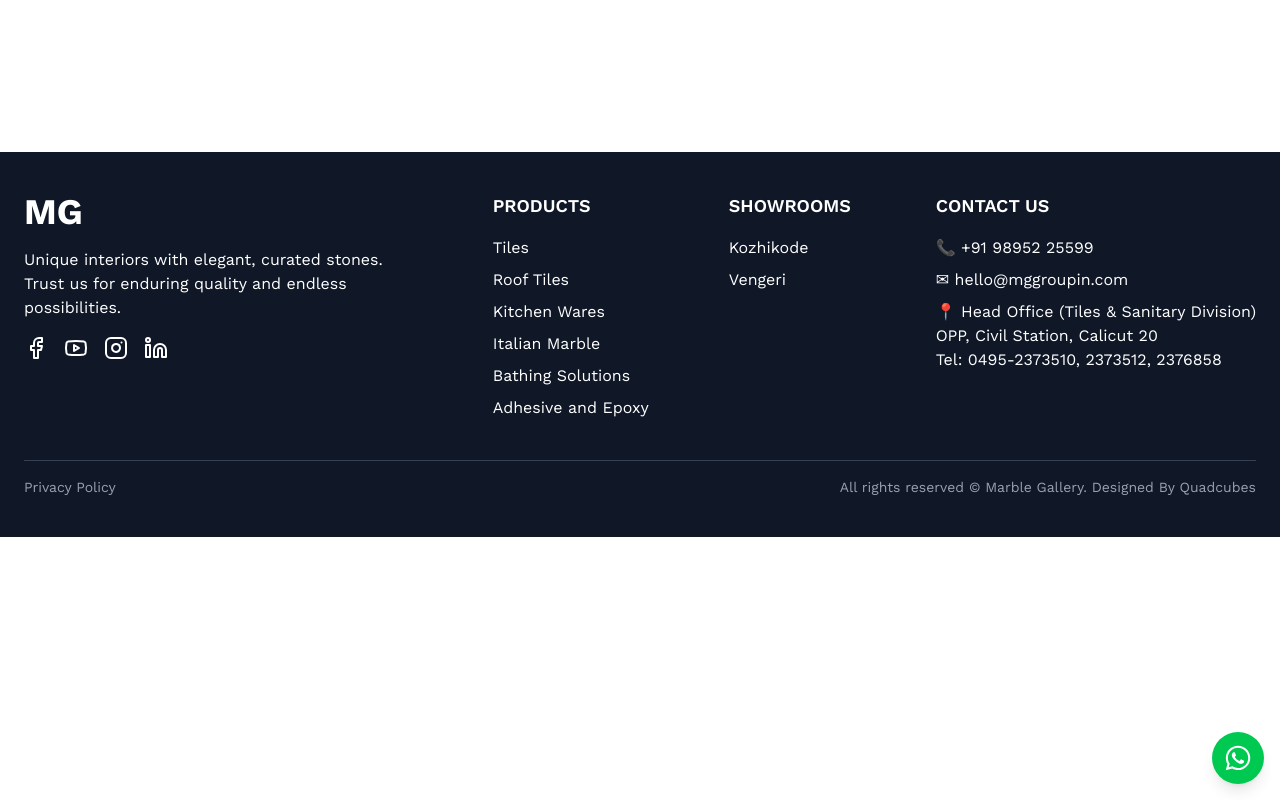
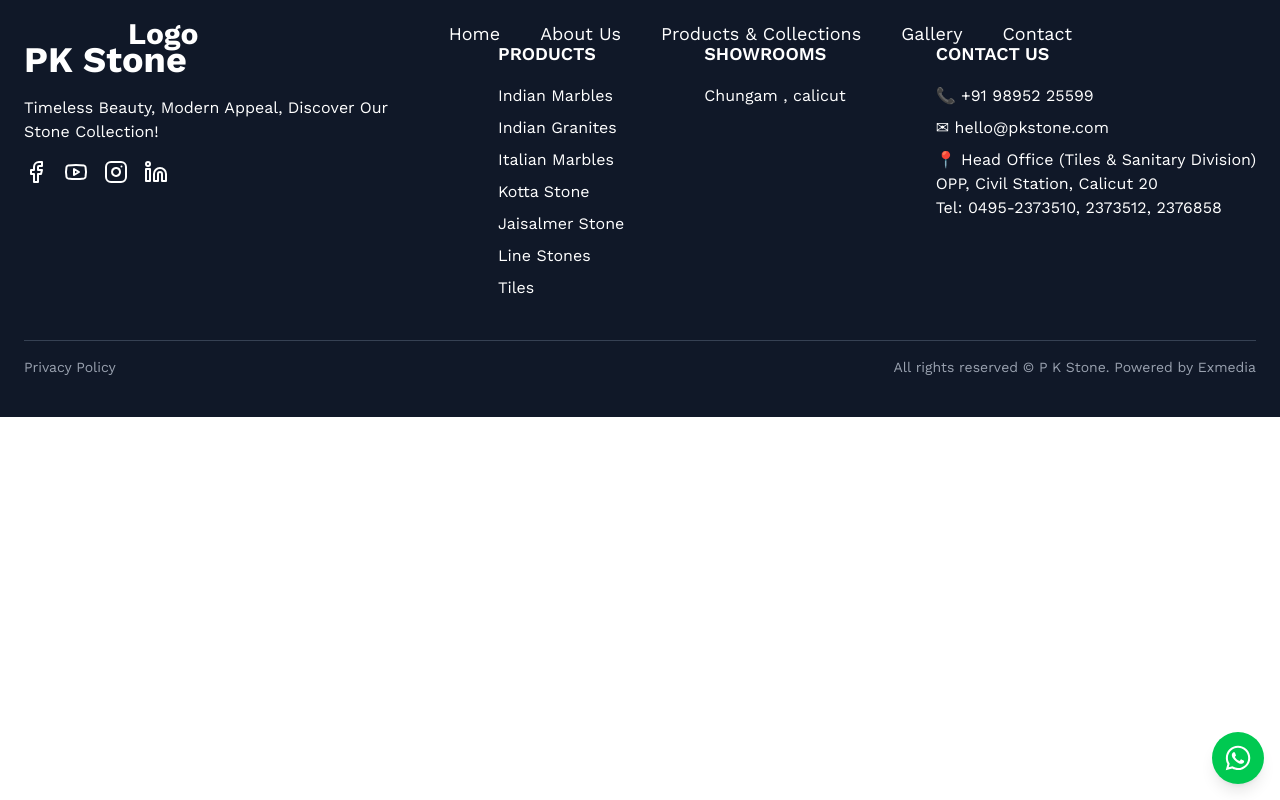
Before and after one commit to VIPINRAJK26/Marble, a React (Vite) app: page /about in a window 1280 px wide. Built offline with nearby package versions, Linux system fonts and the light colour scheme.

Commit message:
added founders

```diff
--- a/package.json
+++ b/package.json
@@ -16,6 +16,7 @@
     "lucide-react": "^0.475.0",
     "react": "^19.0.0",
     "react-dom": "^19.0.0",
+    "react-hash-link": "^1.0.2",
     "react-icons": "^5.4.0",
     "react-router-dom": "^7.1.5",
     "react-router-hash-link": "^2.4.3",
--- a/src/Components/Footer/Footer.jsx
+++ b/src/Components/Footer/Footer.jsx
@@ -2,14 +2,13 @@
 
 const Footer = () => {
   return (
-    <footer className="bg-gray-900 text-white py-10 px-6 mt-32">
+    <footer className="bg-gray-900 text-white py-10 px-6 ">
       <div className="max-w-7xl mx-auto flex flex-col md:flex-row justify-between gap-10">
         {/* Left Section - Logo & Description */}
         <div className="flex flex-col items-center md:items-start text-center md:text-left">
-          <div className="text-4xl font-bold">MG</div>
+          <div className="text-4xl font-bold">PK Stone</div>
           <p className="mt-4 max-w-sm">
-            Unique interiors with elegant, curated stones. Trust us for enduring
-            quality and endless possibilities.
+            Timeless Beauty, Modern Appeal, Discover Our Stone Collection!
           </p>
           {/* Social Media Icons */}
           <div className="flex gap-4 mt-4">
@@ -26,12 +25,13 @@
             <h3 className="text-lg font-semibold">PRODUCTS</h3>
             <ul className="mt-4 space-y-2">
               {[
+                "Indian Marbles",
+                "Indian Granites",
+                "Italian Marbles",
+                "Kotta Stone",
+                "Jaisalmer Stone",
+                "Line Stones",
                 "Tiles",
-                "Roof Tiles",
-                "Kitchen Wares",
-                "Italian Marble",
-                "Bathing Solutions",
-                "Adhesive and Epoxy",
               ].map((item, index) => (
                 <li key={index} className="hover:text-gray-400 cursor-pointer">
                   {item}
@@ -42,7 +42,7 @@
           <div>
             <h3 className="text-lg font-semibold">SHOWROOMS</h3>
             <ul className="mt-4 space-y-2">
-              {["Kozhikode", "Vengeri"].map((item, index) => (
+              {["Chungam , calicut"].map((item, index) => (
                 <li key={index} className="hover:text-gray-400 cursor-pointer">
                   {item}
                 </li>
@@ -56,7 +56,7 @@
           <h3 className="text-lg font-semibold">CONTACT US</h3>
           <ul className="mt-4 space-y-2">
             <li>📞 +91 98952 25599</li>
-            <li>✉ hello@mggroupin.com</li>
+            <li>✉ hello@pkstone.com</li>
             <li>
               📍 Head Office (Tiles & Sanitary Division)
               <br /> OPP, Civil Station, Calicut 20
@@ -70,7 +70,7 @@
       <div className="border-t border-gray-700 mt-10 pt-4 text-center text-sm text-gray-400">
         <div className="flex flex-col md:flex-row justify-between items-center max-w-7xl mx-auto">
           <p>Privacy Policy</p>
-          <p>All rights reserved © Marble Gallery. Designed By Quadcubes</p>
+          <p>All rights reserved © P K Stone. Powered by Exmedia</p>
         </div>
       </div>
     </footer>
--- a/src/Components/Home/FeaturedProducts.jsx
+++ b/src/Components/Home/FeaturedProducts.jsx
@@ -1,17 +1,17 @@
 
 const FeaturedProducts = () => (
-  <div
+  <div id="products" className="py-14"
 
   >
     <div>
-      <h1 className="text-center font-bold text-3xl">Featured Products</h1>
+      <h1 className="text-center font-bold text-gray-800 text-3xl">Featured Products</h1>
     </div>
     <div className="grid grid-cols-1 md:grid-cols-3 gap-4 space-y-4 pt-10 md:px-32 px-5">
       <div >
         <img
           src="https://img.freepik.com/free-photo/beautiful-kitchen-interior-design_23-2150976582.jpg?t=st=1739598642~exp=1739602242~hmac=53ebac51b9627c8719d34dc7b44bdefd6dde92162c96995e301a4250277d29f8&w=740"
           alt=""
-          className="rounded-md hover:-translate-y-5 duration-300 w-[95%]"
+          className="rounded-md hover:-translate-y-5 duration-300 w-[95%] opacity-90"
 
 
         />
@@ -20,35 +20,35 @@
         <img
           src="https://img.freepik.com/free-photo/beautiful-kitchen-interior-design_23-2150976582.jpg?t=st=1739598642~exp=1739602242~hmac=53ebac51b9627c8719d34dc7b44bdefd6dde92162c96995e301a4250277d29f8&w=740"
           alt=""
-          className="rounded-md hover:-translate-y-5 duration-300 w-[95%]"
+          className="rounded-md hover:-translate-y-5 duration-300 w-[95%] opacity-90"
         />
       </div>
       <div>
         <img
           src="https://img.freepik.com/free-photo/beautiful-kitchen-interior-design_23-2150976582.jpg?t=st=1739598642~exp=1739602242~hmac=53ebac51b9627c8719d34dc7b44bdefd6dde92162c96995e301a4250277d29f8&w=740"
           alt=""
-          className="rounded-md hover:-translate-y-5 duration-300 w-[95%]"
+          className="rounded-md hover:-translate-y-5 duration-300 w-[95%] opacity-90"
         />
       </div>
       <div>
         <img
           src="https://img.freepik.com/free-photo/beautiful-kitchen-interior-design_23-2150976582.jpg?t=st=1739598642~exp=1739602242~hmac=53ebac51b9627c8719d34dc7b44bdefd6dde92162c96995e301a4250277d29f8&w=740"
           alt=""
-          className="rounded-md hover:-translate-y-5 duration-300 w-[95%]"
+          className="rounded-md hover:-translate-y-5 duration-300 w-[95%] opacity-90"
         />
       </div>
       <div>
         <img
           src="https://img.freepik.com/free-photo/beautiful-kitchen-interior-design_23-2150976582.jpg?t=st=1739598642~exp=1739602242~hmac=53ebac51b9627c8719d34dc7b44bdefd6dde92162c96995e301a4250277d29f8&w=740"
           alt=""
-          className="rounded-md hover:-translate-y-5 duration-300 w-[95%]"
+          className="rounded-md hover:-translate-y-5 duration-300 w-[95%] opacity-90"
         />
       </div>
       <div>
         <img
           src="https://img.freepik.com/free-photo/beautiful-kitchen-interior-design_23-2150976582.jpg?t=st=1739598642~exp=1739602242~hmac=53ebac51b9627c8719d34dc7b44bdefd6dde92162c96995e301a4250277d29f8&w=740"
           alt=""
-          className="rounded-md hover:-translate-y-5 duration-300 w-[95%]"
+          className="rounded-md hover:-translate-y-5 duration-300 w-[95%] opacity-90"
         />
       </div>
     </div>
--- /dev/null
+++ b/src/Components/Home/Founders.jsx
@@ -0,0 +1,80 @@
+import { useState } from "react";
+
+const Founders = () => {
+  const [openIndex, setOpenIndex] = useState(null);
+
+  const toggleDropdown = (index) => {
+    setOpenIndex(openIndex === index ? null : index);
+  };
+
+  const founders = [
+    {
+      name: "Mr.Ashraf ",
+      role: "Founder & Managing Director ",
+      img: "https://img.freepik.com/free-photo/cheerful-senior-businessman-crossed-arms-gesture_53876-105185.jpg?ga=GA1.1.1208105082.1712396076&semt=ais_hybrid",
+      description:
+        "Mr. Ashraf PK, the founder of PK Store, is a seasoned entrepreneur with 28 years of international experience in diverse industries, including supermarkets, restaurants, fuel pumps, and garments, primarily based in Jeddah and Dubai. His extensive expertise in managing and scaling businesses across multiple sectors has equipped him with a deep understanding of global markets and consumer needs. Leveraging his vast experience, Mr. Ashraf established PK Store, aiming to bring innovative retail solutions and high-quality products to his customers. His commitment to excellence and customer satisfaction has made him a respected figure in the business community, both locally and internationally.",
+    },
+    {
+      name: "Mr.Sanjeev Kumar ( Saji) ",
+      role: "Director",
+      img: "https://img.freepik.com/free-photo/cheerful-senior-businessman-crossed-arms-gesture_53876-105185.jpg?ga=GA1.1.1208105082.1712396076&semt=ais_hybrid",
+      description:
+        "Mr. Sanjeev Kurar, popularly known as Saji, is the Director of PK Stone, boasting an impressive 30-year career in the natural stone industry. Based in Rajasthan, India—a hub for high-quality marble and granite—he has extensive expertise in purchasing, sales, and quality management of natural stones. His deep knowledge of materials like marble and granite has made him a trusted name in the industry, catering to both domestic and international markets. In addition to his work with PK Stone, Mr. Kurar has contributed his expertise to prestigious projects, including collaborations with Taj Hotels and Malabar Group, where his focus on quality and craftsmanship left a lasting impact. His ability to source, evaluate, and deliver premium natural stones has earned him a reputation for excellence and reliability. With a passion for innovation and sustainability, Mr. Kurar continues to lead PK Stone as a benchmark for quality and professionalism in the natural stone industry.",
+    },
+    {
+      name: "Mr.Devi Das ( Boby) ",
+      role: "Director",
+      img: "https://img.freepik.com/free-photo/cheerful-senior-businessman-crossed-arms-gesture_53876-105185.jpg?ga=GA1.1.1208105082.1712396076&semt=ais_hybrid",
+      description:
+        "Mr. Devi Das, fondly known as Boby, is keeping the position of Director of PK Stone with over three decades of experience since 1992. Specializing in the sales and purchasing of marbles and granites, he has established himself as a trusted expert in the industry. He is particularly renowned for his in-depth knowledge of Makrana Marbles, a premium variety known for its elegance and durability. His expertise, dedication, and commitment to quality have made him a respected figure in the natural stone trade, catering to both domestic and international markets while maintaining a strong reputation for excellence.",
+    },
+  ];
+
+  return (
+    <div className="bg-gray-50 py-14">
+      <h1 className="text-center font-bold text-gray-800 text-3xl">Founders</h1>
+      <div className="grid grid-cols-1 md:grid-cols-3 gap-4 pt-10 md:px-32 px-5">
+        {founders.map((founder, index) => (
+          <div
+            key={index}
+            className="bg-white rounded-md hover:scale-105 duration-300 w-[95%]"
+          >
+            <img
+              src={founder.img}
+              alt={founder.name}
+              className="rounded-sm w-full"
+            />
+            <div className="p-4">
+              <div
+                className="flex justify-between items-center cursor-pointer"
+                onClick={() => toggleDropdown(index)}
+              >
+                <h1 className="font-bold text-xl">{founder.name}</h1>
+                <span
+                  className={`transition-transform duration-300 ${
+                    openIndex === index ? "rotate-180" : ""
+                  }`}
+                >
+                  ▼
+                </span>
+              </div>
+              <p className="text-gray-500">{founder.role}</p>
+              <div
+                className={`transition-all duration-500 ease-in-out overflow-hidden ${
+                  openIndex === index
+                    ? "max-h-screen opacity-100 py-2"
+                    : "max-h-0 opacity-0"
+                }`}
+              >
+                <p className="text-gray-600">{founder.description}</p>
+              </div>
+            </div>
+          </div>
+        ))}
+      </div>
+    </div>
+  );
+};
+
+export default Founders;
--- a/src/Components/Home/Hero.jsx
+++ b/src/Components/Home/Hero.jsx
@@ -1,8 +1,20 @@
+import { useState, useEffect } from "react";
 import "slick-carousel/slick/slick.css";
 import "slick-carousel/slick/slick-theme.css";
 import Slider from "react-slick";
 
 const Hero = () => {
+  const [offsetY, setOffsetY] = useState(0);
+
+  useEffect(() => {
+    const handleScroll = () => {
+      setOffsetY(window.scrollY * 0.5); // Adjust speed of parallax effect
+    };
+
+    window.addEventListener("scroll", handleScroll);
+    return () => window.removeEventListener("scroll", handleScroll);
+  }, []);
+
   const settings = {
     dots: false,
     infinite: true,
@@ -25,7 +37,14 @@
     <div className="relative w-full h-screen overflow-hidden">
       <Slider {...settings}>
         {slides.map((src, index) => (
-          <div key={index} className="w-full h-screen">
+          <div
+            key={index}
+            className="w-full h-screen"
+            style={{
+              transform: `translateY(${offsetY * 0.2}px)`, // Parallax effect
+              transition: "transform 0.1s ease-out",
+            }}
+          >
             <img
               src={src}
               alt={`Slide ${index + 1}`}
@@ -34,31 +53,35 @@
           </div>
         ))}
       </Slider>
-      <div className="absolute top-1/2 left-[10%]  text-white">
-        <h2 className="text-3xl font-bold ">Exquisite Collection of</h2>
-        <h1 className="text-5xl font-bold ">
-          Bathroom Interiors and Fittings
-        </h1>
+      <div
+        className="absolute top-1/2 left-[10%] text-white"
+        style={{ transform: `translateY(${offsetY * 0.1}px)` }} // Slow parallax for text
+      >
+        <h2 className="text-3xl font-bold">Exquisite Collection of</h2>
+        <h1 className="text-5xl font-bold">Bathroom Interiors and Fittings</h1>
       </div>
-      <div className="absolute hidden md:flex bottom-[10%] left-[10%] grid md:grid-cols-4  gap-10  text-white ">
-        <div className="">
+      <div
+        className="absolute hidden md:flex bottom-[10%] left-[10%] grid md:grid-cols-4 gap-10 text-white"
+        style={{ transform: `translateY(${offsetY * 0.15}px)` }} // Slight parallax for content
+      >
+        <div>
           <p>Most Trusted</p>
           <p>Premium Marble</p>
         </div>
-        <div className="">
-          <p>Floors Choosen</p>
+        <div>
+          <p>Floors Chosen</p>
           <p>By Your Heart's Desire</p>
         </div>
-        <div className="">
-          <p>Exquisite Collection of </p>
+        <div>
+          <p>Exquisite Collection of</p>
           <p>Bathroom Interiors and fittings</p>
         </div>
-        <div className="">
+        <div>
           <p>A Pioneer Supplier of</p>
-          <p>Flooring , Roofing and Sanitary Solutions</p>
+          <p>Flooring, Roofing and Sanitary Solutions</p>
         </div>
       </div>
-      <div className="absolute hidden md:flex -right-14 bottom-[40%]  rotate-90 flex gap-10 text-white ">
+      <div className="absolute hidden md:flex -right-14 bottom-[40%] rotate-90  gap-10 text-white">
         {["Facebook", "Instagram", "YouTube", "LinkedIn"].map((social) => (
           <a href="#" key={social} className="hover:opacity-75">
             {social}
--- a/src/Components/Home/OurStory.jsx
+++ b/src/Components/Home/OurStory.jsx
@@ -22,21 +22,27 @@
           >
             <p className="font-semibold text-xl text-gray-500">OUR STORY</p>
             <h1 className="font-bold text-white my-2 text-3xl p-2 bg-gray-400">
-              28 Years of Building Legacy in Excellent Home Solutions
+              Over 30 years of Experience in Natural Stone Management
             </h1>
-            <p className="font-medium text-md text-gray-900 md:px-0 px-5">
-              Lorem ipsum, dolor sit amet consectetur adipisicing elit. Facilis
-              iste voluptatibus quos expedita deserunt illo modi exercitationem
-              similique laudantium ex esse soluta eaque, nobis reiciendis
-              aliquam nesciunt vero quasi tempore quisquam sint ea non earum
-              corporis. Reiciendis quia sint tenetur quod ea praesentium eius
-              quos! Earum quae tempora rem facere, doloribus veritatis maiores.
-              Doloremque adipisci necessitatibus eum aliquam. Nobis accusamus
-              illo odit optio tempore pariatur non ab culpa eligendi animi
-              minima ut, est vel neque, assumenda eveniet aliquid quia velit
-              aspernatur dolor. Assumenda fuga explicabo consectetur magnam,
-              nesciunt voluptatibus dolorem illo, inventore, dolor perspiciatis
-              quibusdam voluptates animi repudiandae tempore est.
+            <p className="font-medium text-md text-gray-900 md:px-0 px-5 text-justify">
+              PK Stones is a trusted name in the marble and granite industry,
+              boasting years of expertise as a leading distributor and dealer.
+              Specializing in high-quality natural stones, the company offers an
+              extensive range of premium marble, granite, and other stone
+              products tailored for residential, commercial, and architectural
+              projects. With a commitment to excellence, PK Stones sources
+              materials from renowned quarries worldwide, ensuring durability,
+              elegance, and timeless beauty in every piece.
+            </p>
+            <p className="font-medium text-md text-gray-900 md:px-0 px-5 text-justify">
+              Their skilled team provides advanced solutions, from selection and
+              customization to installation, catering to the unique needs of
+              clients. Known for their reliability, craftsmanship, and
+              customer-centric approach, PK Stones has built a strong reputation
+              for delivering exceptional quality and service. Whether it’s for
+              counter tops, flooring, or decorative accents, PK Stones
+              transforms spaces into stunning masterpieces, making them a
+              preferred choice for designers, builders, and homeowners alike
             </p>
           </div>
           <div className="md:flex justify-center">
--- a/src/Components/header/Navbar.jsx
+++ b/src/Components/header/Navbar.jsx
@@ -1,40 +1,137 @@
-import React from "react";
+import { useState, useEffect } from "react";
 import { Link } from "react-router-dom";
 import { HashLink } from "react-router-hash-link";
 
-const Navbar = ({ isScrolled }) => {
+const Navbar = () => {
+  const [scrolling, setScrolling] = useState(false);
+  const [menuOpen, setMenuOpen] = useState(false);
+
+  useEffect(() => {
+    const handleScroll = () => {
+      if (window.scrollY > 50) {
+        setScrolling(true);
+      } else {
+        setScrolling(false);
+      }
+    };
+    window.addEventListener("scroll", handleScroll);
+    return () => {
+      window.removeEventListener("scroll", handleScroll);
+    };
+  }, []);
+
   return (
-    <div
-      className={`hidden md:flex space-x-8 text-md   md:pr-32 ${
-        isScrolled ? "text-black" : "text-white"
+    <nav
+      className={`fixed top-0 left-0 w-full z-50 transition-all duration-300 ${
+        scrolling ? "bg-white shadow-md" : "bg-transparent"
       }`}
     >
-      {[
-        { name: "Home", path: "/" },
-        { name: "About Us", path: "/about#about" },
-        { name: "Products", path: "/products" },
-        { name: "Showrooms", path: "/showrooms" },
-        { name: "Contact Us", path: "/contact" },
-      ].map((item) => (
-        <div key={item.name}>
-          {item.name === "About Us" ? (
+      <div className="container mx-auto flex items-center justify-between md:px-32 px-6 py-4">
+        <Link
+          to="/"
+          className={`font-bold text-3xl ${
+            scrolling ? "text-gray-800" : "text-white"
+          }`}
+        >
+          Logo
+        </Link>
+
+        {/* Mobile Menu Button */}
+        <button
+          className="md:hidden text-3xl text-gray-800"
+          onClick={() => setMenuOpen(!menuOpen)}
+        >
+          {menuOpen ? "✖" : "☰"}
+        </button>
+
+        {/* Desktop Menu */}
+        <ul className="hidden md:flex space-x-10 text-lg relative md:right-20">
+          <li>
+            <Link to="/" className={scrolling ? "text-gray-800" : "text-white"}>
+              Home
+            </Link>
+          </li>
+          <li>
             <HashLink
-              to={item.path}
-              className="hover:opacity-75 hover:text-yellow-300 hover:scale-105 hover:underline"
+              smooth
+              to="#about"
+              className={scrolling ? "text-gray-800" : "text-white"}
             >
-              {item.name}
+              About Us
             </HashLink>
-          ) : (
+          </li>
+          <li>
+            <HashLink
+              smooth
+              to="#products"
+              className={scrolling ? "text-gray-800" : "text-white"}
+            >
+              Products & Collections
+            </HashLink>
+          </li>
+          <li>
+            <HashLink
+              smooth
+              to="#gallery"
+              className={scrolling ? "text-gray-800" : "text-white"}
+            >
+              Gallery
+            </HashLink>
+          </li>
+          <li>
             <Link
-              to={item.path}
-              className="hover:opacity-75 hover:text-yellow-300 hover:scale-105 hover:underline"
+              to="/contact"
+              className={scrolling ? "text-gray-800" : "text-white"}
             >
-              {item.name}
+              Contact
             </Link>
-          )}
-        </div>
-      ))}
-    </div>
+          </li>
+        </ul>
+
+        {/* Mobile Menu */}
+        {menuOpen && (
+          <ul className="absolute top-full left-0 w-full bg-white flex flex-col items-center space-y-4 py-4 shadow-md md:hidden">
+            <li>
+              <Link
+                to="/"
+                className="text-gray-800 text-lg"
+                onClick={() => setMenuOpen(false)}
+              >
+                Home
+              </Link>
+            </li>
+            <li>
+              <HashLink
+                smooth
+                to="#about"
+                className="text-gray-800 text-lg"
+                onClick={() => setMenuOpen(false)}
+              >
+                About Us
+              </HashLink>
+            </li>
+            <li>
+              <Link
+                to="/products"
+                className="text-gray-800 text-lg"
+                onClick={() => setMenuOpen(false)}
+              >
+                Products & Collections
+              </Link>
+            </li>
+            <li>
+              <Link
+                to="/contact"
+                className="text-gray-800 text-lg"
+                onClick={() => setMenuOpen(false)}
+              >
+                Contact
+              </Link>
+            </li>
+          </ul>
+        )}
+      </div>
+    </nav>
   );
 };
 
--- a/src/pages/Home.jsx
+++ b/src/pages/Home.jsx
@@ -2,6 +2,7 @@
 import Hero from "../Components/Home/Hero";
 import Ourstory from "../Components/Home/OurStory";
 import FeaturedProducts from "../Components/Home/FeaturedProducts";
+import Founders from "../Components/Home/Founders";
 
 const Home = () => {
   return (
@@ -9,11 +10,14 @@
       <div>
         <Hero />
       </div>
-      <div className="">
+      <div className="" id="about">
         <Ourstory />
       </div>
-      <div className="">
+      <div className="" id="products">
         <FeaturedProducts />
+      </div>
+      <div className="" id="founders">
+        <Founders />
       </div>
     </div>
   );
```
Also changed, not shown: 1 other file (tests, documents, lock files or other folders).
